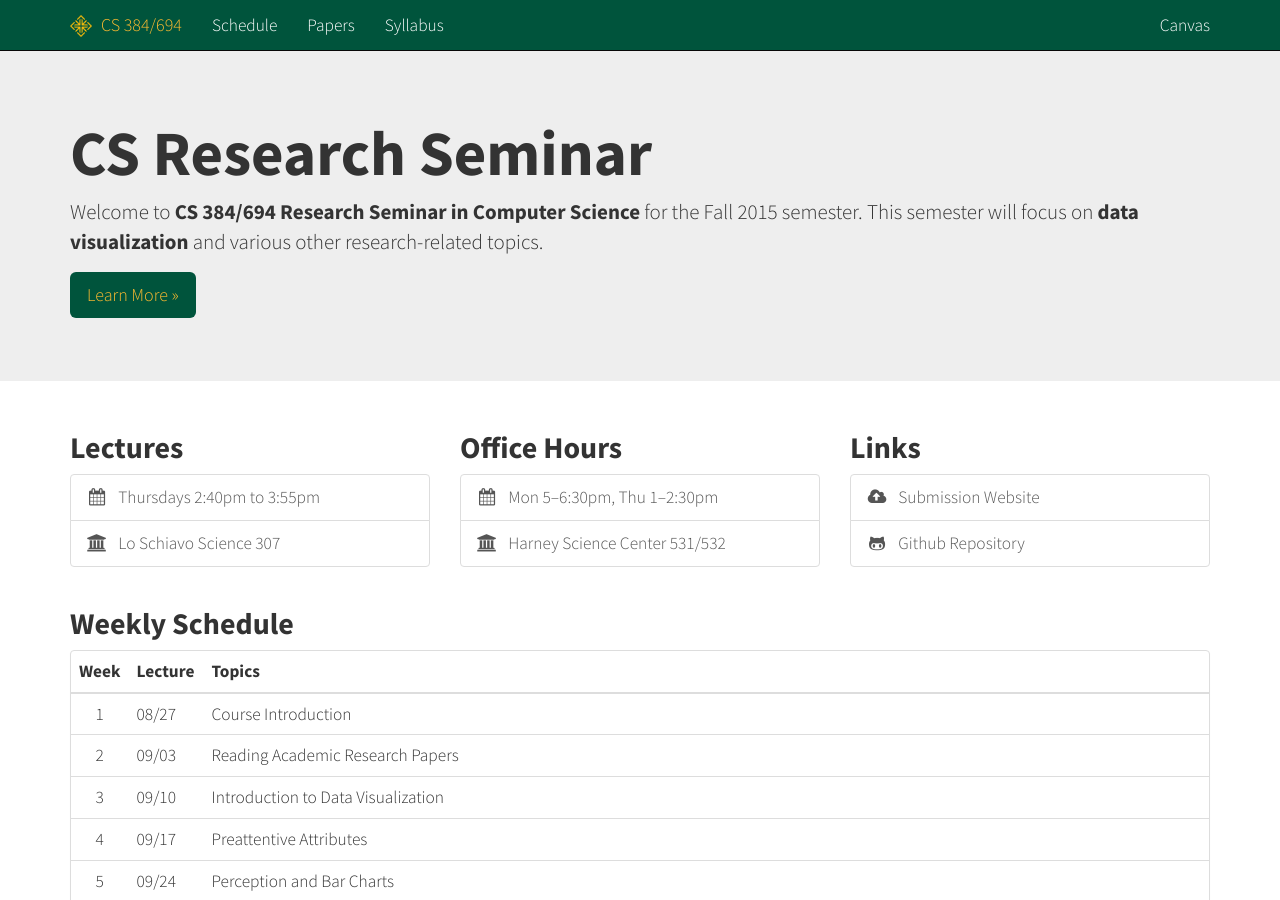
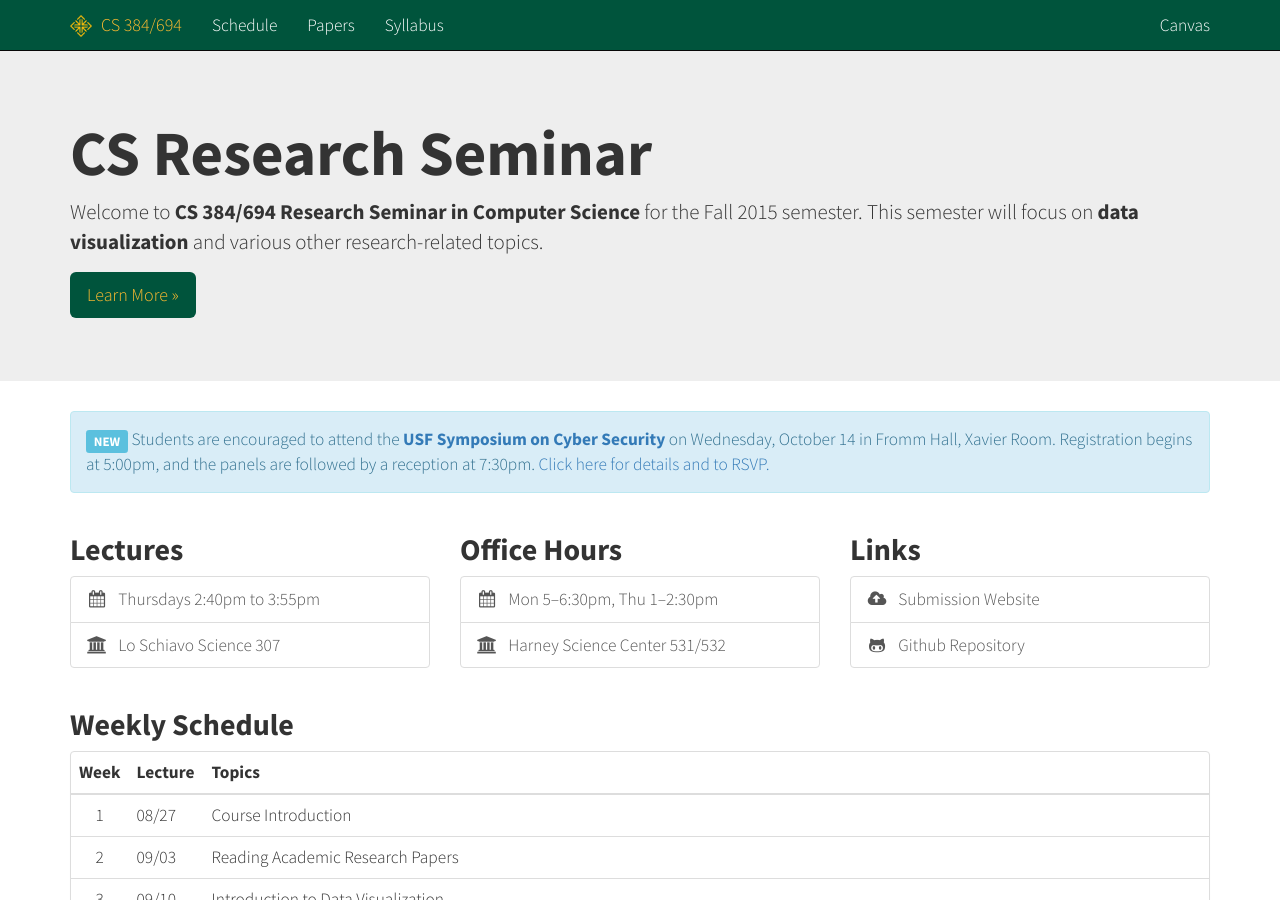
Before and after one commit to cs694/fall2015, a Jekyll site: the page built from index.html, in a window 1280 px wide and 900 px high. Built offline with Jekyll 4.4.1, drawn with Linux system fonts in a browser that asks for light colours; Markdown is read by kramdown in place of the engine named in the settings.

Commit message:
Adding cybersecurity symposium.

```diff
--- a/_data/schedule.yml
+++ b/_data/schedule.yml
@@ -142,7 +142,7 @@
   info : 'Graph Visualization'
   gray : false
   flag : false
-  todo : '<p class="text-success"><i class="fa fa-television"></i> We will begin with a 20 minute presentation by Kaynat (topic TBA).</p>'
+  todo : '<p class="text-success"><i class="fa fa-television"></i> We will begin with a 20 minute presentation by Kaynat on graph/network visualization.</p>'
 
 - week : 8
   date : 2015-10-15
@@ -150,7 +150,7 @@
   gray : false
   flag : true
   iffy : true
-  todo : '<p>Attend the <strong>Cybersecurity Panel</strong> on Wed 10/14 (<a href="#">details</a>) and submit a summary of the panel. If you have a class conflict or are otherwise unable to make it, submit a biography for each of the panelists instead.</p><p class="text-success"><i class="fa fa-television"></i> We will begin class with a 20 minute presentation by Jake (topic TBA).</p>'
+  todo : '<p>Attend the <strong>USF Symposium on Cybersecurity</strong> on Wed 10/14 (<a href="http://alumni.usfca.edu/controls/email_marketing/admin/email_marketing_email_viewer.aspx?sid=1307&gid=1&eiid=11815&seiid=7686&usearchive=1&puid=b0635dbe-1be3-4838-8447-48c6ae2a3777">details</a>) and submit a summary of the panel. If you have a class conflict or are otherwise unable to make it, submit a biography for each of the panelists instead.</p><p class="text-success"><i class="fa fa-television"></i> We will begin class with a 20 minute presentation by Jake on cybersecurity visualization.</p>'
 
 - week : 9
   date : 2015-10-22
@@ -179,6 +179,7 @@
   info : '&nbsp;'
   gray : false
   flag : false
+  todo : '<p class="text-success"><i class="fa fa-television"></i> We will begin with a 20 minute presentation by Dejan (topic TBA).</p>'
 
 - week : 13
   date : 2015-11-19
--- a/index.html
+++ b/index.html
@@ -2,6 +2,11 @@
 layout: landing
 title: Home
 ---
+
+<p class="alert alert-info">
+<span class="label label-info">NEW</span>
+Students are encouraged to attend the <strong><a href="http://alumni.usfca.edu/controls/email_marketing/admin/email_marketing_email_viewer.aspx?sid=1307&gid=1&eiid=11815&seiid=7686&usearchive=1&puid=b0635dbe-1be3-4838-8447-48c6ae2a3777">USF Symposium on Cyber Security</a></strong> on Wednesday, October 14 in Fromm Hall, Xavier Room. Registration begins at 5:00pm, and the panels are followed by a reception at 7:30pm. <a href="http://alumni.usfca.edu/controls/email_marketing/admin/email_marketing_email_viewer.aspx?sid=1307&gid=1&eiid=11815&seiid=7686&usearchive=1&puid=b0635dbe-1be3-4838-8447-48c6ae2a3777">Click here for details and to RSVP.</a>
+</p>
 
 {% include details.html %}
 
```
